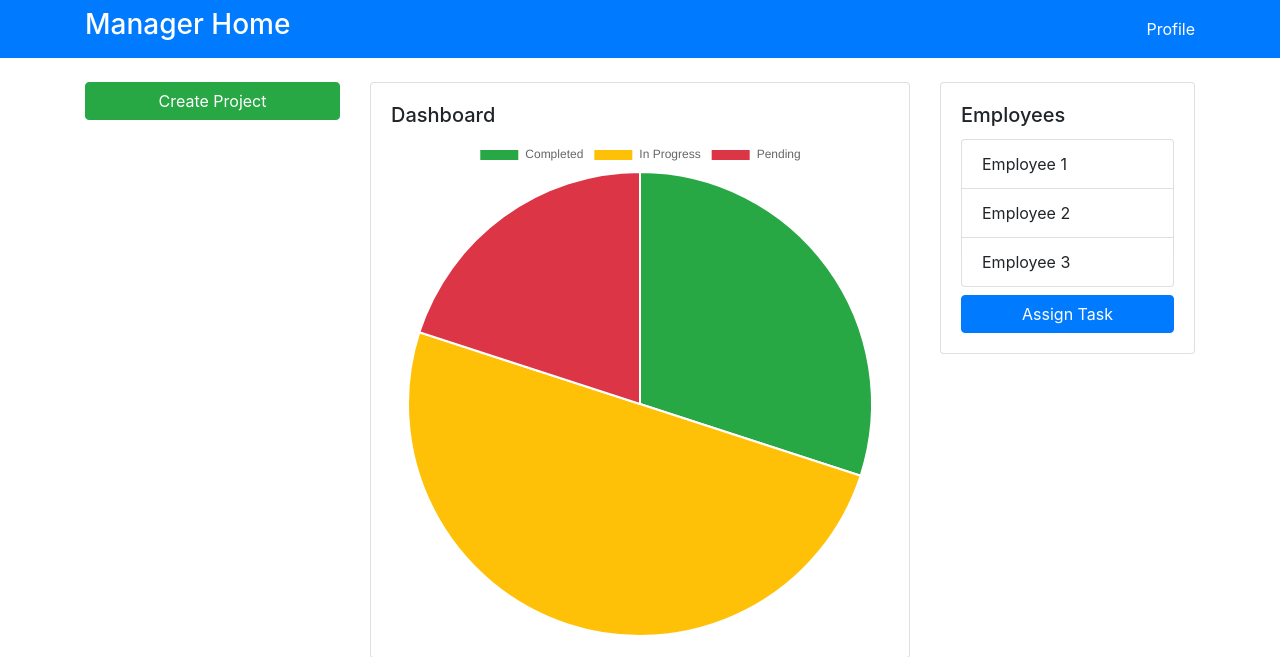
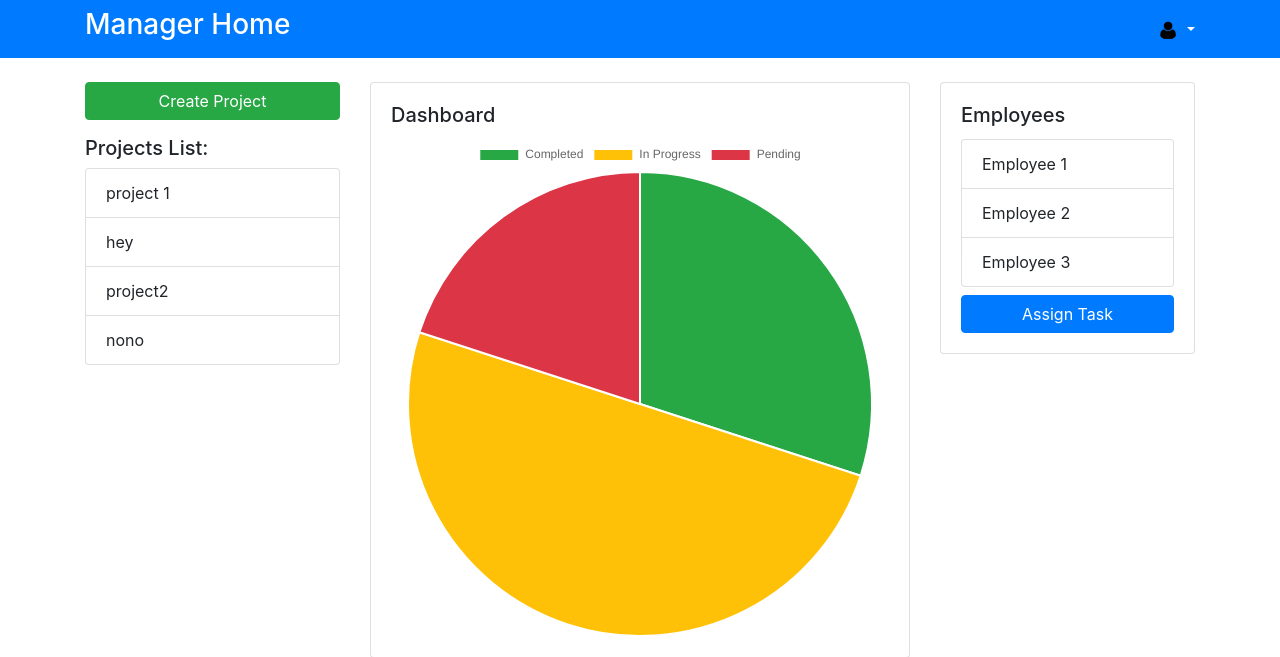
Before and after one commit to vivekkolambe/EfficiencySage, a Django app: page /manager/ in a window 1280 px wide. Shown: the top 657 px of the page. Run offline with Django 4.2, Linux system fonts and the light colour scheme; a user stored in the database is signed in; data comes from the database, SQL or seed files in the repository; both versions use the stored data as it was after the commit; some libraries are stand-ins or nearby versions.

Commit message:
improved man_home.html

```diff
--- a/manager/templates/man_home.html
+++ b/manager/templates/man_home.html
@@ -1,15 +1,18 @@
 <!DOCTYPE html>
 <html lang="en">
 <head>
+  {% load static %}
   <meta charset="UTF-8">
   <meta name="viewport" content="width=device-width, initial-scale=1.0">
   <title>Manager Home Page</title>
   <!-- Bootstrap CSS -->
   <link rel="stylesheet" href="https://maxcdn.bootstrapcdn.com/bootstrap/4.5.2/css/bootstrap.min.css">
+  <!-- <link rel="stylesheet" href="{% static "manager/css/style.css" %}"> -->
   <script src="https://cdn.jsdelivr.net/npm/chart.js"></script>
   <style>
     /* Custom styles */
     /* Add your custom CSS here */
+
   </style>
 </head>
 <body>
@@ -18,17 +21,42 @@
   <div class="container">
     <div class="d-flex justify-content-between align-items-center">
       <h3>Manager Home</h3>
-        <a href="#" class="text-white">Profile</a>
+      <div class="hamburger-menu">
+        <span></span>
+        <span></span>
+        <span></span>
+      </div>
+      <div class="user-profile">
+
+        <div class="dropdown">
+          <a class="text-white dropdown-toggle" href="#" role="button" id="profileDropdown" data-toggle="dropdown" aria-haspopup="true" aria-expanded="false">
+            <img src="{% static "manager/user-icon.png" %}" alt="User Icon" style="width: 20px; height: 20px; border-radius: 50%;">
+          </a>
+          <div class="dropdown-menu" aria-labelledby="profileDropdown">
+            <a class="dropdown-item" href="#">Profile</a>
+            <a class="dropdown-item" href="logout-user">Logout</a>
+          </div>
+        </div>
+      </div>
     </div>
   </div>
 </header>
 
+
 <!-- Body content -->
 <div class="container mt-4">
   <div class="row">
-    <!-- Left section - Create Project Button -->
+    <!-- Left section - Create Project Button and Project List -->
     <div class="col-md-3">
       <a href="{% url 'create_project' %}" class="btn btn-success btn-block">Create Project</a>
+
+      <!-- Projects List -->
+      <h5 class="mt-3">Projects List:</h5>
+      <ul class="list-group">
+          {% for project in projects %}
+              <li class="list-group-item">{{ project.name }}</li>
+          {% endfor %}
+      </ul>
   </div>
     <!-- Middle section - Dashboard -->
     <div class="col-md-6">
--- a/manager/views.py
+++ b/manager/views.py
@@ -17,7 +17,11 @@ def home(request):
             'labels': ['Completed', 'In Progress', 'Pending'],
             'values': [30, 50, 20]
         }
-        return render(request, 'man_home.html', {'pie_data': pie_data})
+
+        # projects = Project.objects.all()
+        projects = Project.objects.filter(manager_id=request.user)
+
+        return render(request, 'man_home.html', {'pie_data': pie_data, 'projects': projects})
     else:
         # Logic to retrieve data for non-manager's home page
         # You can define this logic according to your application requirements
```
Also changed, not shown: static/manager/css/style.css (added, +41 -0 lines), db.sqlite3, static/manager/user-icon.png (added), 4 other files. Lines whose indentation alone changed are shown as unchanged.
